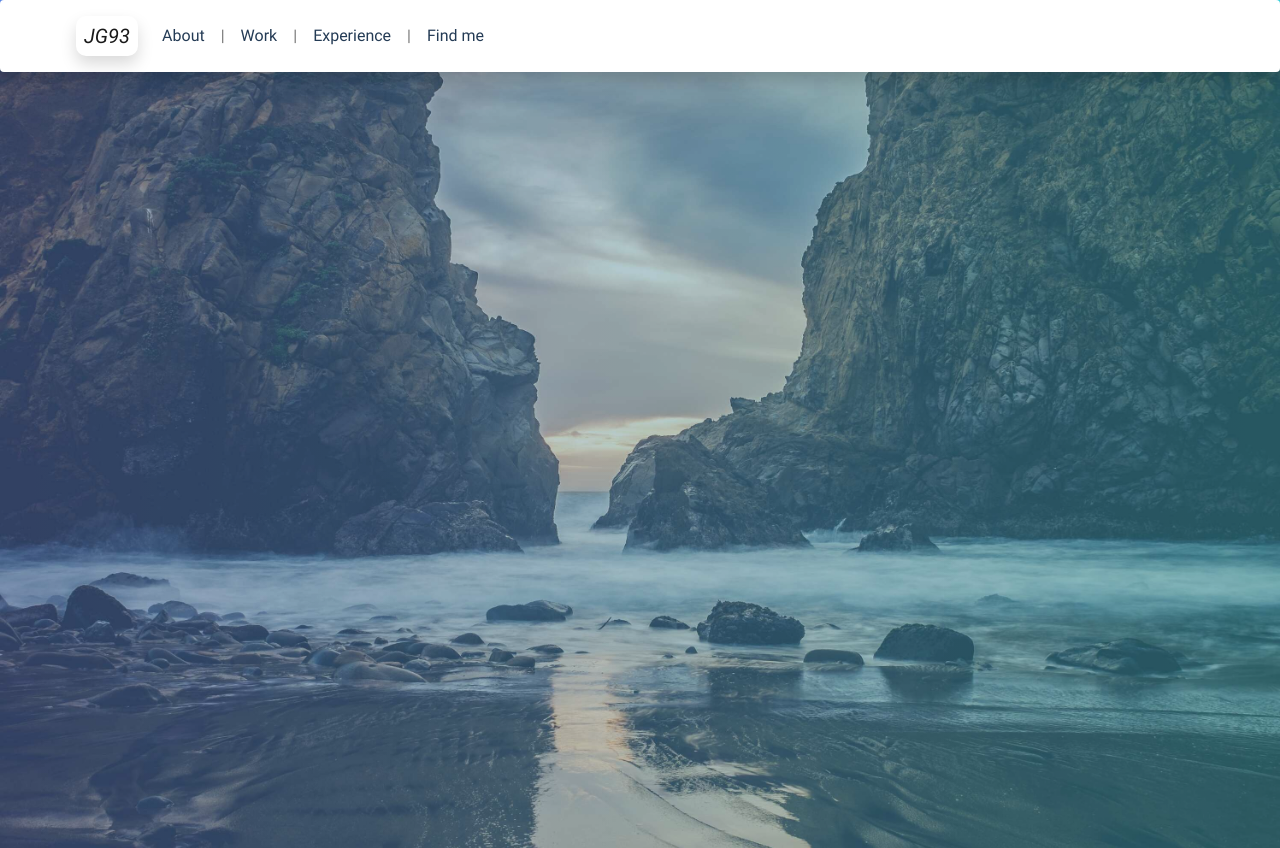
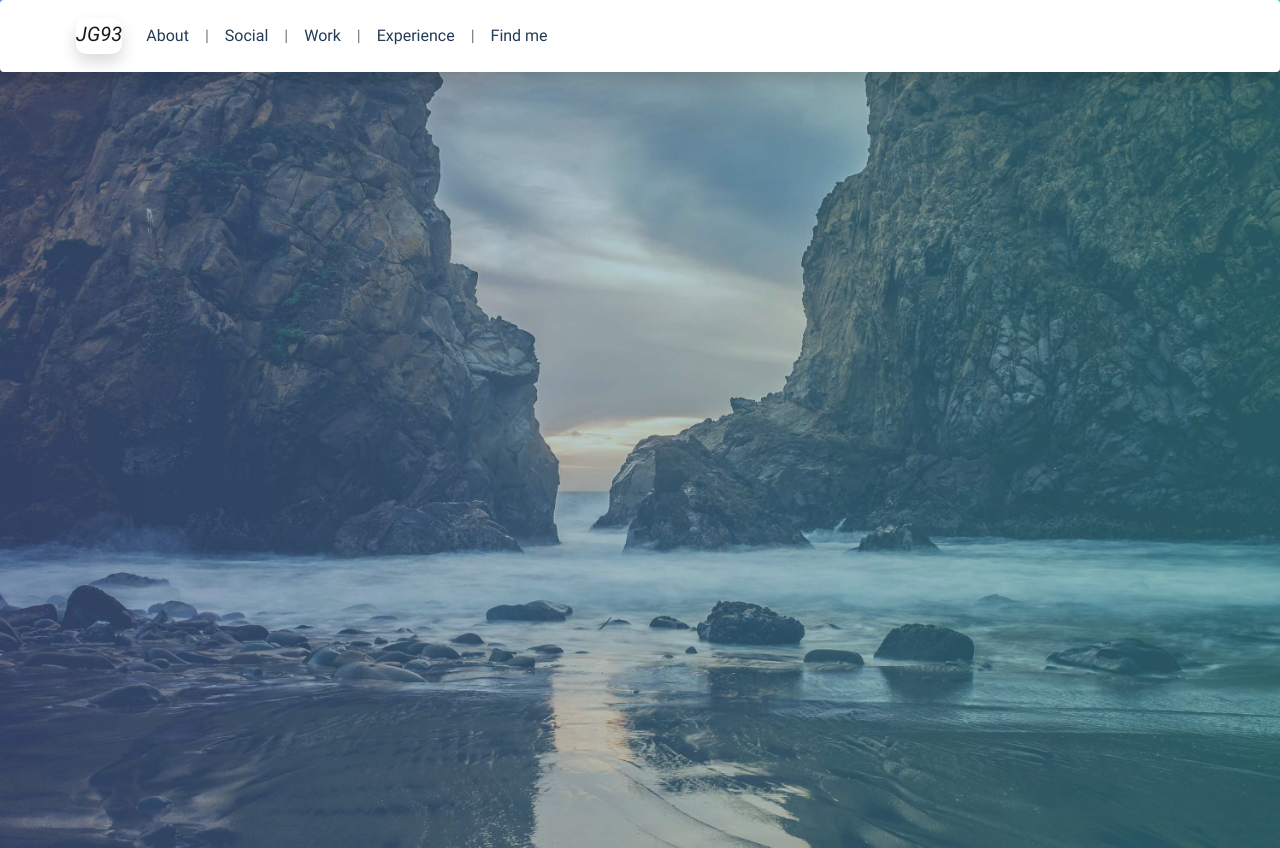
Before and after one commit to jg93pt/Portfolio, a plain HTML site: page index.html in a window 1280 px wide. In both pictures the pointer is over the link "JG93". Drawn offline with nearby package versions, Linux system fonts and the light colour scheme.

Commit message:
Deleted the two branches main-content and navbar to stay only on develop branch when developing, also added to navbar one more item, Social

```diff
--- a/css/navbar.css
+++ b/css/navbar.css
@@ -104,9 +104,10 @@ body{
 .navbar-brand:hover{
   box-shadow: 0 0.5rem 1rem rgba(0, 0, 0, 0.15) !important;
   border-radius:10px;
-  padding-left: 0.5rem;
-  padding-right: 0.5rem;
-  transition: box-shadow 0.5s;
+  padding-top: 0.1rem;
+  padding-right:0.1px;
+  padding-left: 0.1px;
+  transition: box-shadow 0.2s;
 }
 
 
--- a/index.html
+++ b/index.html
@@ -32,6 +32,12 @@
               <a class="nav-link nav-line">|</a>
             </li>
             <li class="nav-item">
+              <a class="nav-link" aria-current="page" href="#about" id="navbar-text">Social</a>
+            </li>
+            <li class="nav-item">
+              <a class="nav-link nav-line">|</a>
+            </li>
+            <li class="nav-item">
               <a class="nav-link" href="#work" id="navbar-text">Work</a>
             </li>
             <li class="nav-item">
```
